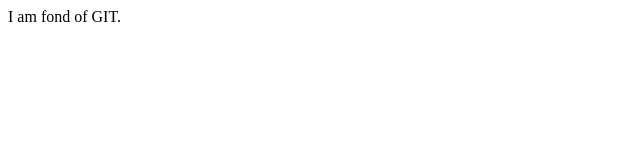
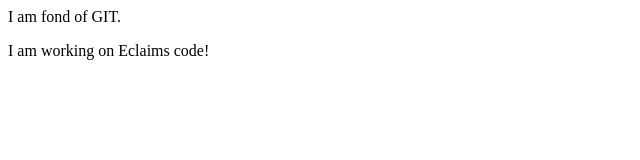
Before and after one commit to mxk-csa/csa-test, a plain HTML site: page index.html in a window 1280 px wide. Shown: the whole page, without its empty margins (0-640 px from the left). Drawn offline with Linux system fonts and the light colour scheme.

Commit message:
Committing some files

```diff
--- a/index.html
+++ b/index.html
@@ -3,6 +3,7 @@
     <title>CSA TEST DEMO</title>
 </head>
 <body>
-I am fond of GIT.
+<p>I am fond of GIT.</p>
+<p>I am working on Eclaims code!</p>
 </body>
 </html>
```
Also changed, not shown: eclaims.html (added, +10 -0 lines).
